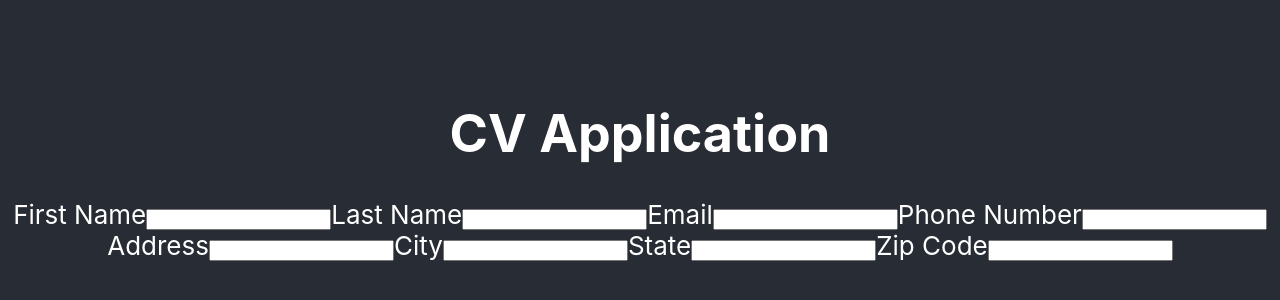
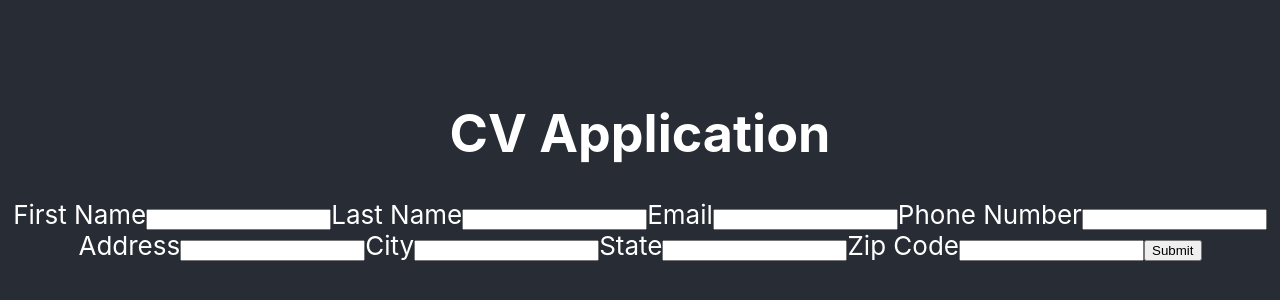
Before and after one commit to tbruner/cv-application, a JavaScript app: page / in a window 1280 px wide. Shown: the part 236-536 px from the top of the page. Built offline with nearby package versions, Linux system fonts and the light colour scheme; the HTML template or start-up script is replaced by a standard one.

Commit message:
Add submit buttons to each form section

```diff
--- a/src/EducationSection.js
+++ b/src/EducationSection.js
@@ -21,6 +21,8 @@ function EducationSection() {
 
         <label for='date-to'>To</label>
         <input type='date' id='date-to' required />
+
+        <button type='submit' class='submit'>Submit</button>
       </form>
     </>
   );
--- a/src/ExperienceSection.js
+++ b/src/ExperienceSection.js
@@ -17,6 +17,8 @@ class ExperienceSection extends React.Component {
 
           <label for='job-duties'>Job Duties</label>
           <input type='text' id='job-duties' required />
+
+          <button type='submit' class='submit'>Submit</button>
         </form>
       </>
     );
--- a/src/GenInfoSection.js
+++ b/src/GenInfoSection.js
@@ -25,6 +25,8 @@ function GeneralInfoSection() {
 
         <label for='zip-code'>Zip Code</label>
         <input type='number' id='zip-code' required />
+
+        <button type='submit' class='submit'>Submit</button>
       </form>
     </>
   );
```
Lines whose indentation alone changed are shown as unchanged.
